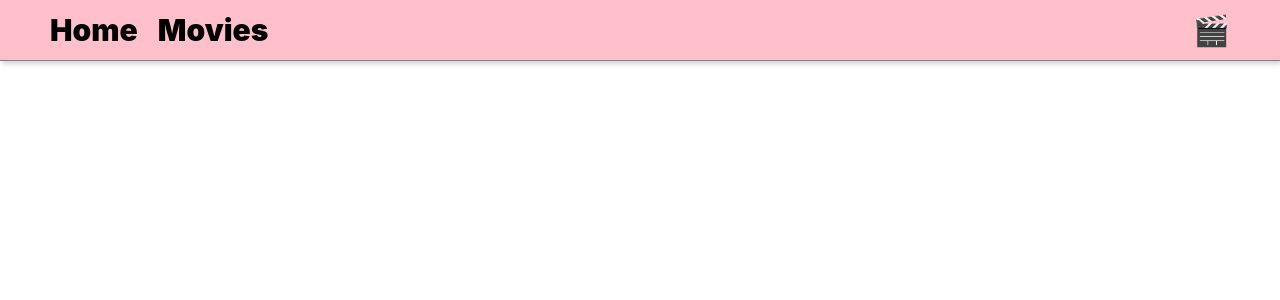
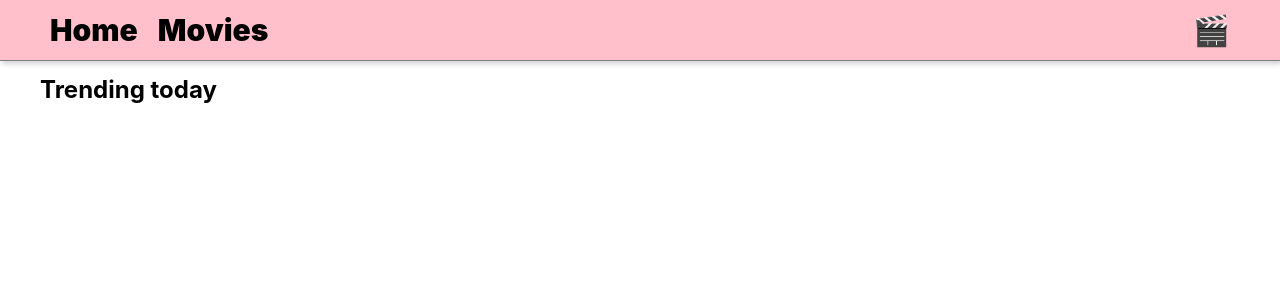
Before and after one commit to teiatan/goit-react-hw-05-movies, a React (Create React App) app: page / in a window 1280 px wide. Shown: the top 300 px of the page. Built offline with nearby package versions, Linux system fonts and the light colour scheme.

Commit message:
add movies list

```diff
--- a/src/components/App.jsx
+++ b/src/components/App.jsx
@@ -12,7 +12,7 @@ export const App = () => {
   return (
     <>
       <Header changeCurrentPage={changeCurrentPage}/>
-      <Main />
+      <Main currentPage={currentPage}/>
     </>
   );
 };
--- a/src/components/main/Main.jsx
+++ b/src/components/main/Main.jsx
@@ -1,13 +1,15 @@
 import { PageContainer } from "components/pageContainer/pageContainer";
+import { MoviesList } from "components/moviesList/MoviesList";
+import { MainTag } from "./Main.styled";
 
 export function Main() {
     return (
-        <main>
+        <MainTag>
             <PageContainer>
                 <div>
-
+                    <MoviesList title="Trending today"/>
                 </div>
             </PageContainer>
-        </main>
+        </MainTag>
     );
 };
--- /dev/null
+++ b/src/components/main/Main.styled.js
@@ -0,0 +1,6 @@
+import styled from "@emotion/styled";
+
+export const MainTag = styled.main`
+    margin-top: 60px;
+    padding-top: 15px;
+`;
--- /dev/null
+++ b/src/components/moviesList/MoviesList.jsx
@@ -0,0 +1,16 @@
+export function MoviesList({title, movies}) {
+    return(
+        <>
+        <h2>{title}</h2>
+        <ul>
+            {/* {movies.map(movie => {
+                return(
+                    <li key={movie.id}>
+                        <a href="router">{movie.title}</a>
+                    </li>
+                )
+            })} */}
+        </ul>
+        </>
+    );
+};
```
